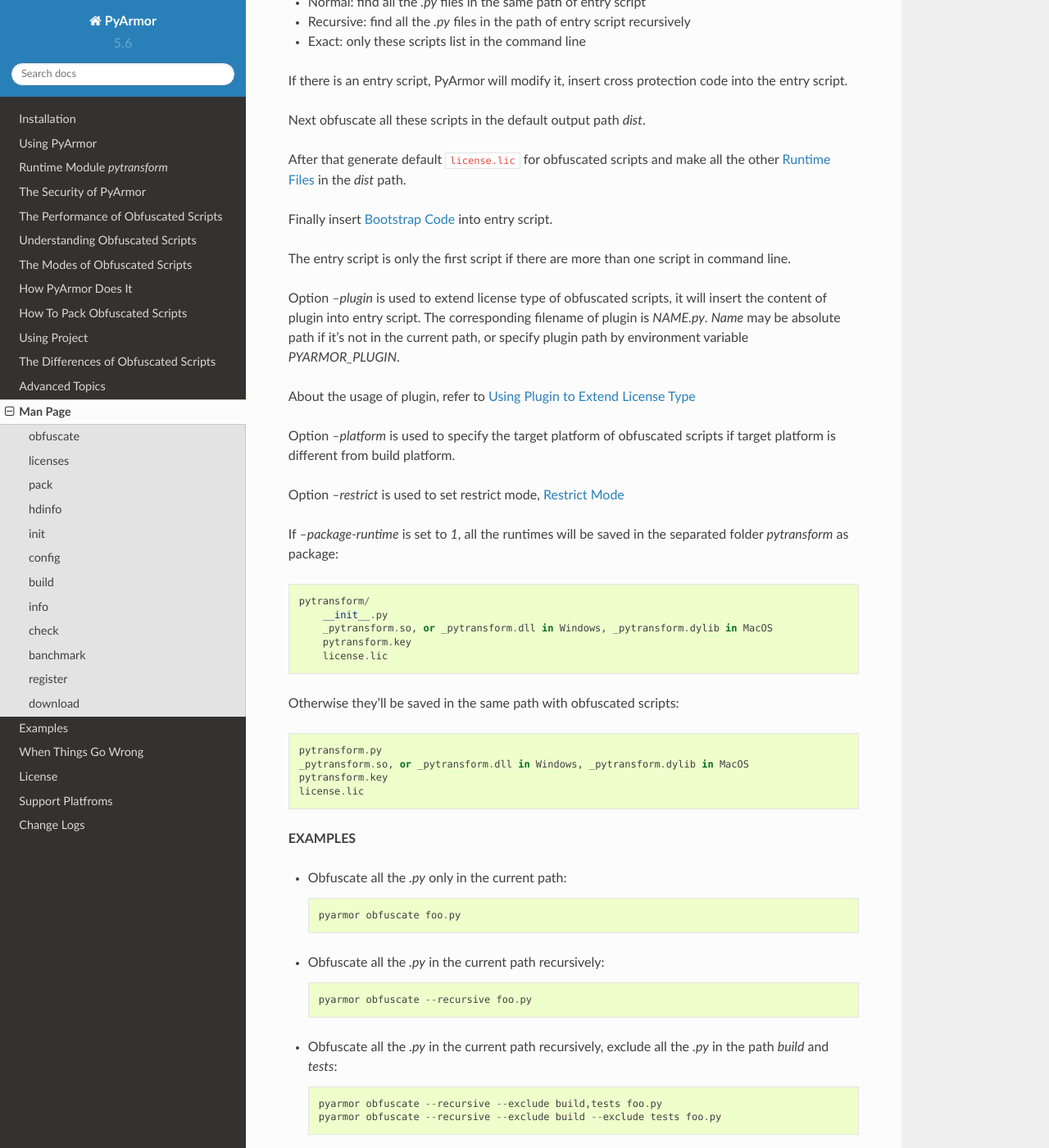
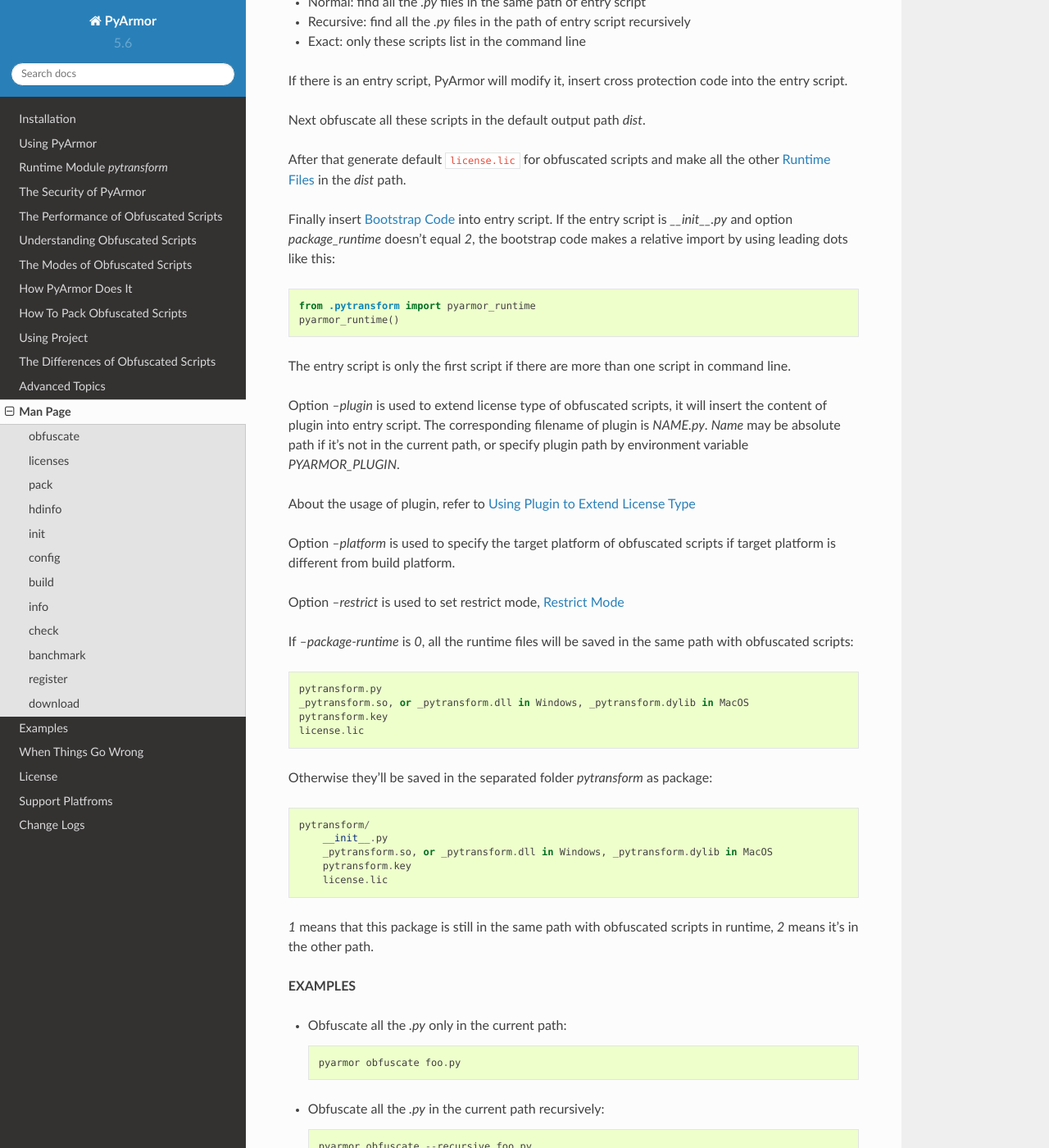
Before and after one commit to dashingsoft/pyarmor, a Sphinx documentation site: the page built from docs/man.rst, in a window 1280 px wide and 1400 px high, scrolled down 2102 px. Shown: the whole window at 82% size. Built offline with Sphinx 7.4.7 and the Read the Docs theme 2.0.0, drawn with Linux system fonts in a browser that asks for light colours; cross-references to code outside the pages are shown as plain code; some of the changed text lies outside the part shown.

Commit message:
Refine option --package-runtime

```diff
--- a/docs/change-logs.rst
+++ b/docs/change-logs.rst
@@ -7,7 +7,8 @@
 -----
 * Remove deprecated flag for option `--src` in command `obfuscate`
 * Fix help message errors in command `obfuscate`
-* Add option `--package-runtime` in command `obfuscate` and `build`
+* Add option `--package-runtime` in command `obfuscate`
+* Add attribute `package_runtime` for project
 * Refine default cross protection code
 
 5.6.7
--- a/docs/man.rst
+++ b/docs/man.rst
@@ -57,7 +57,7 @@
 --platform NAME             Distribute obfuscated scripts to other platform
 --advanced                  Enable advanced mode
 --restrict <0,1,2,3,4>      Set restrict mode
---package-runtime <0,1>     Save the runtime files as a package or not
+--package-runtime <0,1,2>   Save the runtime files as a package or not
 
 **DESCRIPTION**
 
@@ -79,7 +79,12 @@
 After that generate default :file:`license.lic` for obfuscated scripts
 and make all the other :ref:`Runtime Files` in the `dist` path.
 
-Finally insert :ref:`Bootstrap Code` into entry script.
+Finally insert :ref:`Bootstrap Code` into entry script. If the entry script is
+`__init__.py` and option `package_runtime` doesn't equal `2`, the bootstrap code
+makes a relative import by using leading dots like this::
+
+    from .pytransform import pyarmor_runtime
+    pyarmor_runtime()
 
 The entry script is only the first script if there are more than one
 script in command line.
@@ -97,8 +102,15 @@
 
 Option `--restrict` is used to set restrict mode, :ref:`Restrict Mode`
 
-If `--package-runtime` is set to `1`, all the runtimes will be saved
-in the separated folder `pytransform` as package::
+If `--package-runtime` is `0`, all the runtime files will be saved in the same
+path with obfuscated scripts::
+
+    pytransform.py
+    _pytransform.so, or _pytransform.dll in Windows, _pytransform.dylib in MacOS
+    pytransform.key
+    license.lic
+
+Otherwise they'll be saved in the separated folder `pytransform` as package::
 
     pytransform/
         __init__.py
@@ -106,12 +118,8 @@
         pytransform.key
         license.lic
 
-Otherwise they'll be saved in the same path with obfuscated scripts::
-
-    pytransform.py
-    _pytransform.so, or _pytransform.dll in Windows, _pytransform.dylib in MacOS
-    pytransform.key
-    license.lic
+`1` means that this package is still in the same path with obfuscated scripts in
+runtime, `2` means it's in the other path.
 
 **EXAMPLES**
 
@@ -173,6 +181,11 @@
   restrice mode 4::
 
     pyarmor obfuscate --restrict 4 --exclude __init__.py --recursive .
+
+* Obfuscate a package and generate runtime files as package::
+
+    cd /path/to/mypkg
+    pyarmor obfuscate -r --package-runtime 2 --output dist/mypkg __init__.py
 
 .. _licenses:
 
@@ -412,12 +425,13 @@
 --is-package <0,1>              Set project as package or not
 --restrict-mode <0,1,2,3,4>     Set restrict mode
 --obf-mod <0,1>                 Disable or enable to obfuscate module
---obf-code <0,1>                Disable or enable to obfuscate function
+--obf-code <0,1,2>              Disable or enable to obfuscate function
 --wrap-mode <0,1>               Disable or enable wrap mode
 --advanced-mode <0,1>           Disable or enable advanced  mode
 --cross-protection <0,1>        Disable or enable to insert cross protection code into entry script
 --runtime-path RPATH            Set the path of runtime files in target machine
 --plugin NAME                   Insert extra code to entry script
+--package-runtime <0,1,2>       Save the runtime files as a package or not
 
 **DESCRIPTION**
 
```
Also changed, not shown: other parts of docs/man.rst (+0 -5 lines), docs/project.rst (+18 -0 lines), 2 other files.
